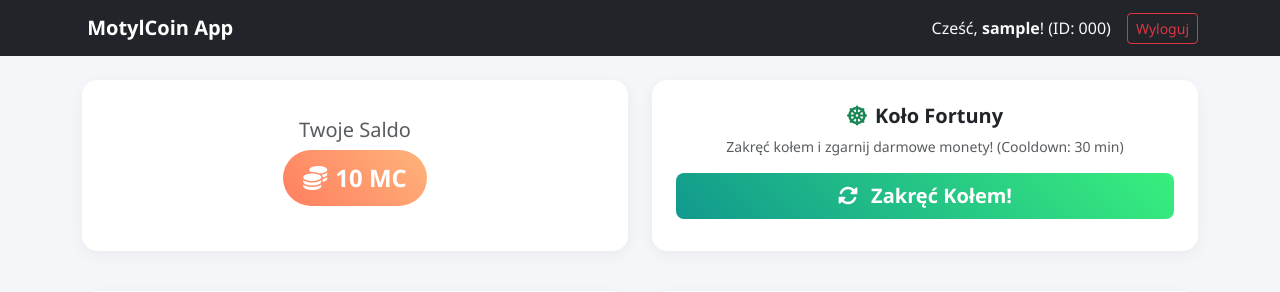
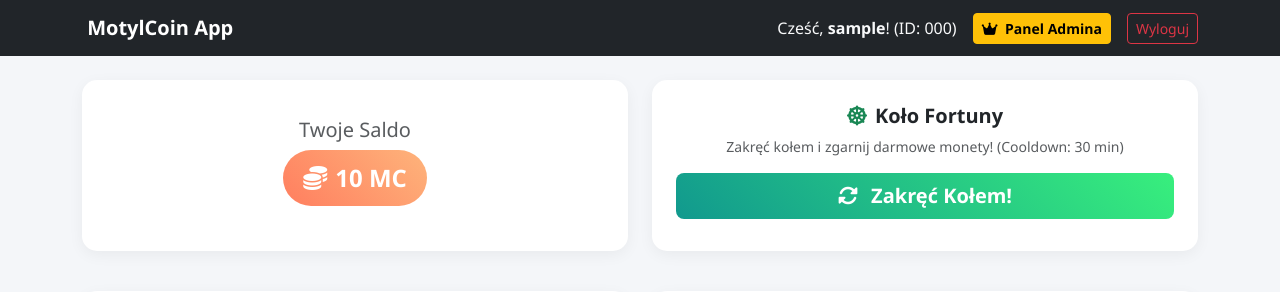
Before and after one commit to dudsoninho/party-app, a Flask app: page / in a window 1280 px wide. Shown: the top 292 px of the page. Run offline with Flask 3, Linux system fonts and the light colour scheme; the visitor is signed in with stand-in values (Sample User, id 1); tables that the repository leaves empty hold one stand-in row (values such as "Sample post").

Commit message:
Add full UI layout with admin button in navbar

```diff
--- a/templates/index.html
+++ b/templates/index.html
@@ -25,6 +25,11 @@
         <a class="navbar-brand fw-bold" href="#"><i class="fa-solid fa-butterfly text-warning"></i> MotylCoin App</a>
         <div class="d-flex align-items-center gap-3">
             <span class="text-light">Cześć, <strong>{{ user.username }}</strong>! (ID: {{ user.user_code }})</span>
+            {% if user.is_admin %}
+                <a href="{{ url_for('admin.index') }}" class="btn btn-warning btn-sm fw-bold">
+                    <i class="fa-solid fa-crown me-1"></i> Panel Admina
+                </a>
+            {% endif %}
             <a href="{{ url_for('main.logout') }}" class="btn btn-outline-danger btn-sm">Wyloguj</a>
         </div>
     </div>
```
